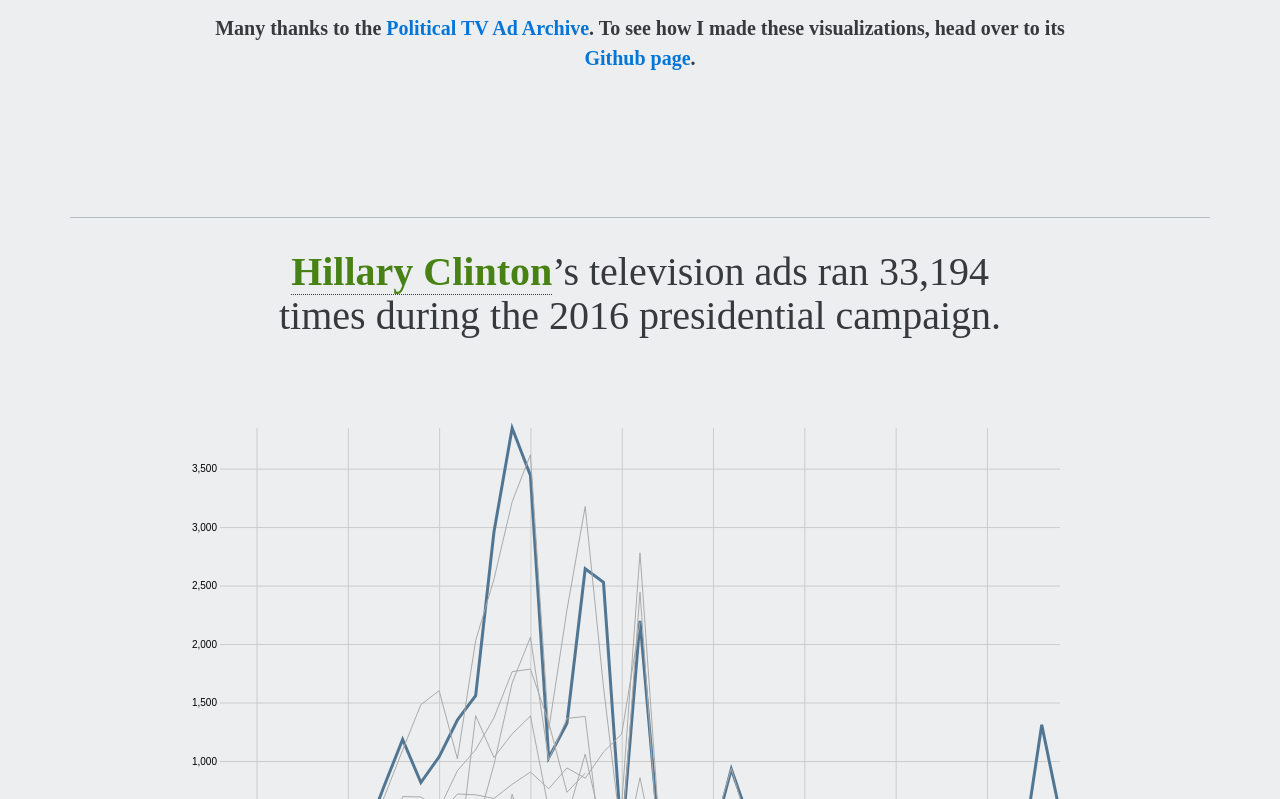
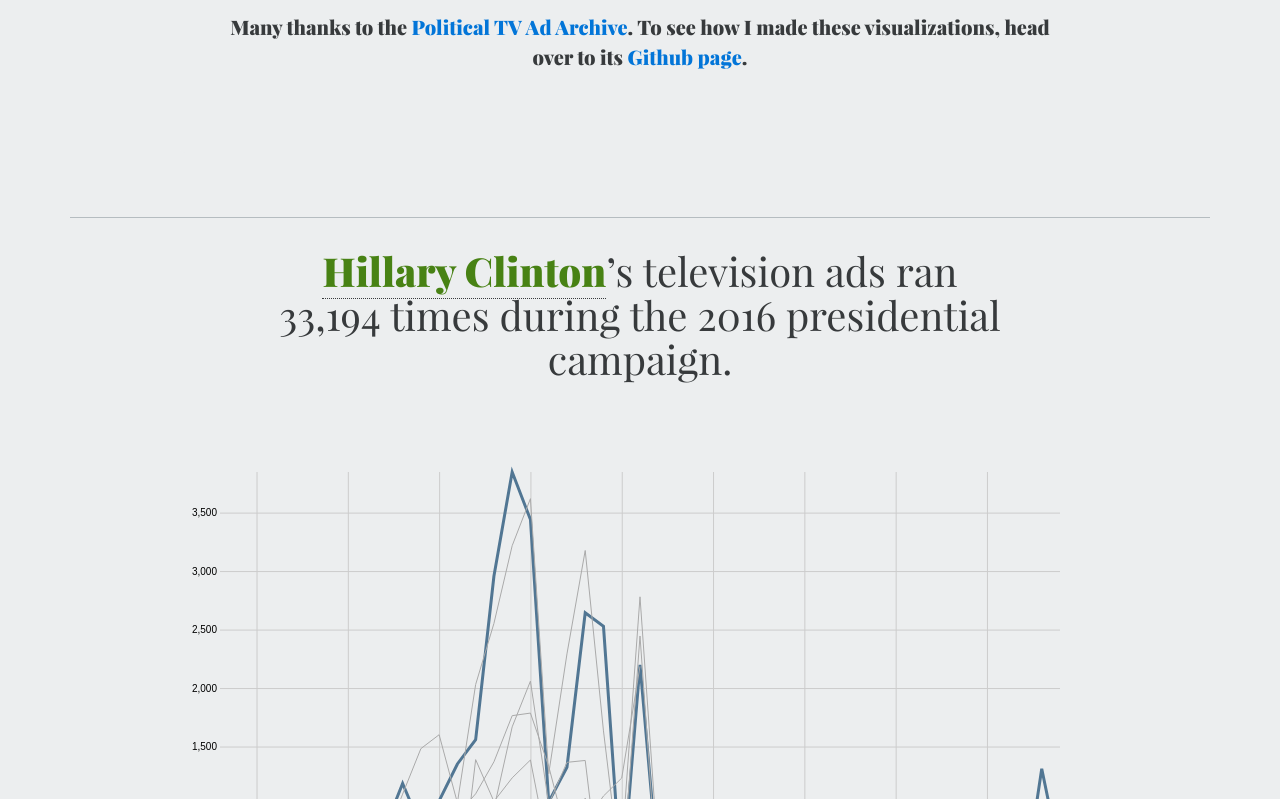
Before and after one commit to jswest/political-ads, a website: page charts/index.html in a window 1280 px wide. Shown: the part 486-1285 px from the top of the page. Drawn offline with Linux system fonts and the light colour scheme.

Commit message:
Adding the fonts.

```diff
--- /dev/null
+++ b/charts/css/fonts.css
@@ -0,0 +1,34 @@
+@font-face {
+    font-family: 'Playfair Display WF';
+    src: url('../fonts/playfairdisplay-regular-webfont.woff2') format('woff2'),
+         url('../fonts/playfairdisplay-regular-webfont.woff') format('woff');
+    font-weight: normal;
+    font-style: normal; }
+
+@font-face {
+  font-family: 'Playfair Display WF';
+  src: url("../fonts/playfairdisplay-black-webfont.eot");
+  src: url("../fonts/playfairdisplay-black-webfont.eot?#iefix") format("embedded-opentype"), url("../fonts/playfairdisplay-black-webfont.woff2") format("woff2"), url("../fonts/playfairdisplay-black-webfont.woff") format("woff"), url("../fonts/playfairdisplay-black-webfont.ttf") format("truetype"), url("../fonts/playfairdisplay-black-webfont.svg#playfair_displayblack") format("svg");
+  font-weight: 800;
+  font-style: normal; }
+
+@font-face {
+    font-family: 'Source Sans Pro WF';
+    src: url('../fonts/sourcesanspro-regular-webfont.woff2') format('woff2'),
+         url('../fonts/sourcesanspro-regular-webfont.woff') format('woff');
+    font-weight: normal;
+    font-style: normal; }
+
+@font-face {
+    font-family: 'Source Sans Pro WF';
+    src: url('../fonts/sourcesanspro-extralight-webfont.woff2') format('woff2'),
+         url('../fonts/sourcesanspro-extralight-webfont.woff') format('woff');
+    font-weight: 100;
+    font-style: normal; }
+
+@font-face {
+    font-family: 'Source Sans Pro WF';
+    src: url('../fonts/sourcesanspro-black-webfont.woff2') format('woff2'),
+         url('../fonts/sourcesanspro-black-webfont.woff') format('woff');
+    font-weight: 800;
+    font-style: normal; }
--- a/charts/index.html
+++ b/charts/index.html
@@ -3,6 +3,7 @@
 	<head>
 		<title>Political ads</title>
 		<link rel="stylesheet" type="text/css" href="css/vendor/bootstrap.min.css">
+		<link rel="stylesheet" type="text/css" href="css/fonts.css">
 		<link rel="stylesheet" type="text/css" href="css/style.css">
 	</head>
 	<body>
--- a/charts/scss/style.scss
+++ b/charts/scss/style.scss
@@ -9,17 +9,17 @@
 }
 
 h1, h2, h3, h4, h5 {
-	font-family: "Playfair Display";
+	font-family: "Playfair Display WF";
 }
 
 p {
-	font-family: "Times New Roman";
+	font-family: "Times New Roman", serif;
 }
 
 #primary-jumbotron {
 	text-align: center;
 	.lead {
-		font-family: "Playfair Display";
+		font-family: "Playfair Display WF";
 		font-weight: 800;
 	}
 }
@@ -38,7 +38,7 @@
 	height: 500px;
 	.label {
 		fill: white;
-		font-family: "Source Sans Pro";
+		font-family: "Source Sans Pro WF";
 		font-weight: 100;
 		letter-spacing: 3px;
 		text-transform: uppercase;
@@ -112,7 +112,7 @@
 .viz-dropdown-active {
 	border-bottom: 1px dotted $black;
 	cursor: pointer;
-	font-family: "Source Sans Pro";
+	font-family: "Source Sans Pro WF";
 	font-weight: 100;
 	letter-spacing: 0.2rem;
 	line-height: 2.5rem;
@@ -131,7 +131,7 @@
 		display: block;
 	}
 	li {
-		font-family: "Source Sans Pro";
+		font-family: "Source Sans Pro WF";
 		font-weight: 100;
 		letter-spacing: 0.2rem;
 		list-style: none;
@@ -148,7 +148,7 @@
 	text-align: center;
 }
 .viz-control-explanation {
-	font-family: "Source Sans Pro";
+	font-family: "Source Sans Pro WF";
 	font-size: 1em;
 	font-weight: 800;
 	letter-spacing: 0.2em;
```
Also changed, not shown: charts/css/style.css, charts/fonts/playfairdisplay-black-webfont.ttf (added), charts/fonts/playfairdisplay-black-webfont.woff (added), charts/fonts/playfairdisplay-black-webfont.woff2 (added), charts/fonts/playfairdisplay-regular-webfont.woff (added), charts/fonts/playfairdisplay-regular-webfont.woff2 (added), charts/fonts/sourcesanspro-black-webfont.woff (added), charts/fonts/sourcesanspro-black-webfont.woff2 (added), charts/fonts/sourcesanspro-extralight-webfont.woff (added), charts/fonts/sourcesanspro-extralight-webfont.woff2 (added), charts/fonts/sourcesanspro-regular-webfont.woff (added), charts/fonts/sourcesanspro-regular-webfont.woff2 (added), 3 other files.
